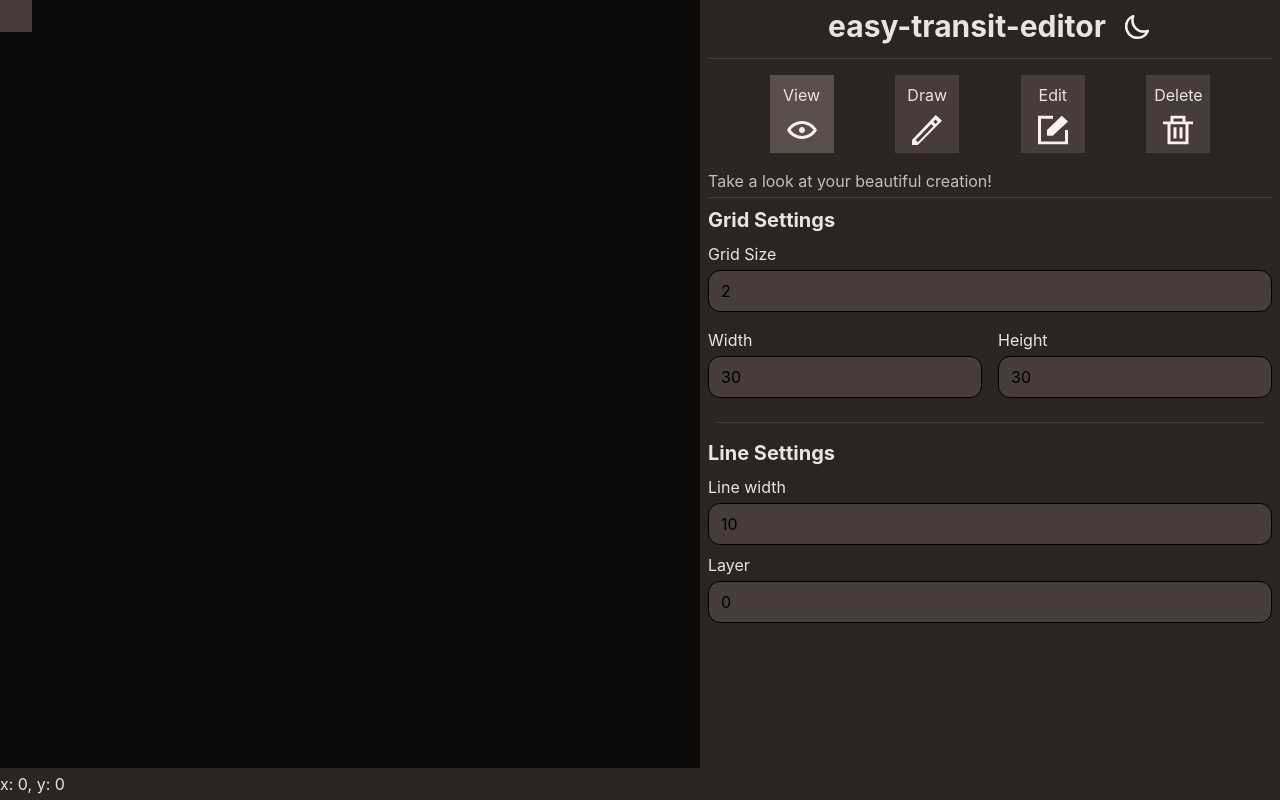
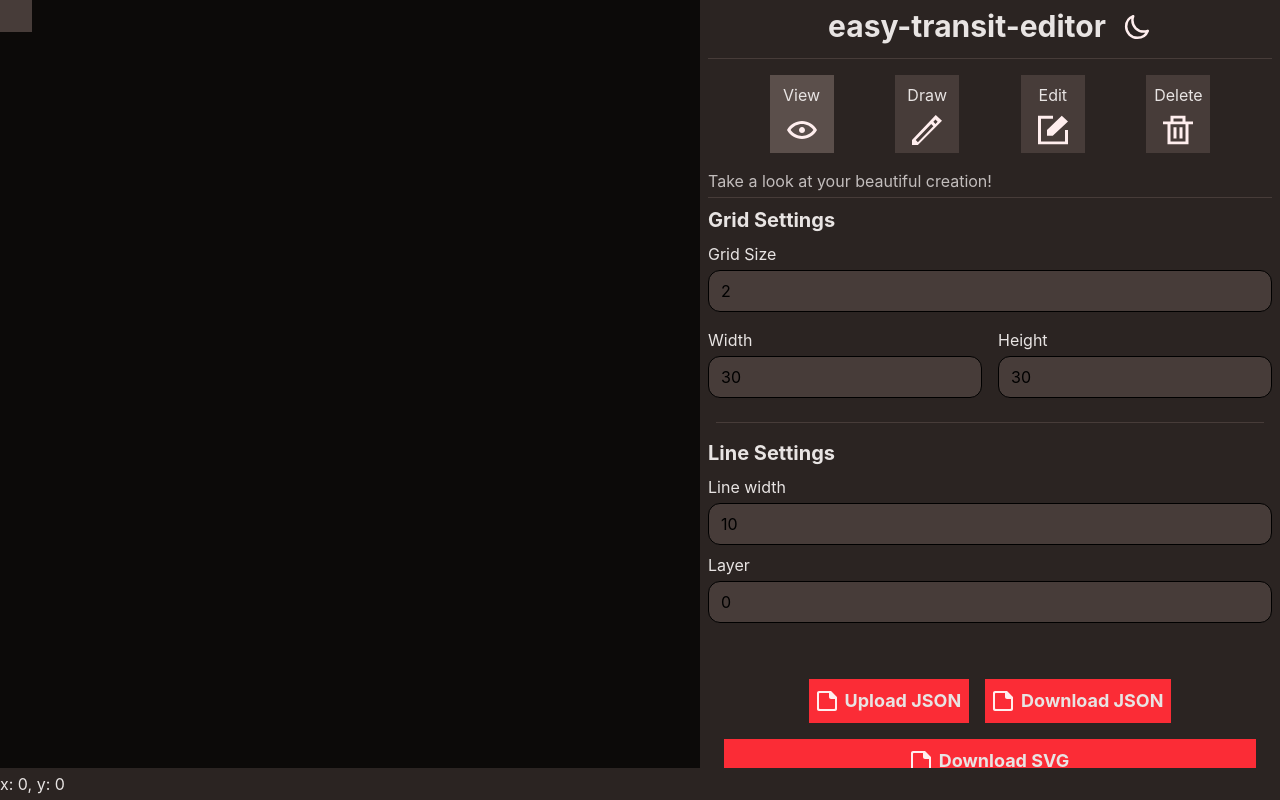
Before and after one commit to Timooosz/easy-transit-editor, a Svelte app: page / in a window 1280 px wide. Built offline with nearby package versions, Linux system fonts and the light colour scheme; some icons are missing.

Commit message:
Importing and exporting

```diff
--- a/package.json
+++ b/package.json
@@ -12,7 +12,7 @@
   "devDependencies": {
     "@sveltejs/vite-plugin-svelte": "^7.1.2",
     "@tsconfig/svelte": "^5.0.8",
-    "@types/node": "^24.12.3",
+    "@types/node": "^24.13.2",
     "svelte": "^5.55.5",
     "svelte-awesome-color-picker": "^4.1.0",
     "svelte-check": "^4.4.8",
--- /dev/null
+++ b/src/components/FileButton.svelte
@@ -0,0 +1,11 @@
+<script lang="ts">
+    import Icon from "../icons/_Icons.svelte";
+    import { getCurrentTheme } from "../lib/themes.svelte";
+
+    const { text, onclick } = $props();
+</script>
+
+<div class="flex flex-row bg-red-500 m-2 p-2 items-center justify-center" onclick={onclick}>
+    <Icon selected="File" size={20} color={getCurrentTheme().svg_icon} />
+    <p class="text-lg font-bold ml-2 {getCurrentTheme().text_default}">{text}</p>
+</div>
--- a/src/components/SideBar.svelte
+++ b/src/components/SideBar.svelte
@@ -4,9 +4,13 @@
 
     import ColorPicker from "svelte-awesome-color-picker"
 
-    import { gridSettings, drawSettings, measurements } from "../shared/shared.svelte";
+    import { gridSettings, drawSettings, measurements, setTransitData, transitSVG } from "../shared/shared.svelte";
     import { getCurrentTheme } from "../lib/themes.svelte";
     import ThemeSelector from "./ThemeSelector.svelte";
+    import FileButton from "./FileButton.svelte";
+    import { downloadJsonData, exportSvgComponent, uploadJsonData } from "../lib/files.svelte";
+    import { transitData } from "../shared/shared.svelte";
+    import type { t_transitData } from "../types/types";
 
     let element: HTMLElement;
     $effect(() => {
@@ -17,7 +21,7 @@
     })
 </script>
 
-<div bind:this={element} class="{getCurrentTheme().bg_main}">
+<div bind:this={element} class="{getCurrentTheme().bg_main} overflow-scroll">
     <div class="flex flex-row justify-center">
         <h2 class="{getCurrentTheme().text_default} text-3xl font-bold m-2">easy-transit-editor</h2>
         <ThemeSelector />
@@ -45,4 +49,17 @@
     <StylizedInput label="Layer" value={drawSettings.layer} onChange={(x: number) => drawSettings.layer = x} />
 
     <ColorPicker bind:hex={drawSettings.color} onInput={(event) => drawSettings.color = event.hex} position="responsive"/>
+
+    <div class="m-4">
+        <div class="flex flex-row justify-center">
+            <FileButton text="Upload JSON" onclick={async ()=>{
+                const data = await uploadJsonData();
+                if (data) setTransitData(data as t_transitData);
+            }} />
+            <FileButton text="Download JSON" onclick={() => downloadJsonData(transitData)} />
+        </div>
+        <FileButton text="Download SVG" onclick={() => {
+            if (transitSVG.svg) exportSvgComponent(transitSVG.svg)
+        }} />
+    </div>
 </div>
--- a/src/components/Transit.svelte
+++ b/src/components/Transit.svelte
@@ -1,5 +1,5 @@
 <script lang="ts">
-    import { position, transitData, action, drawQueue } from "../shared/shared.svelte";
+    import { position, transitData, action, drawQueue, transitSVG } from "../shared/shared.svelte";
     import { lineIntersects, toPixels, halfOpacity } from "../lib/eteMath";
     import type { line } from "../types/types";
     import { getCurrentTheme } from "../lib/themes.svelte";
@@ -46,9 +46,10 @@
             }
         });
     });
+
 </script>
 
-<svg class="absolute inset-0 w-full h-full" style:pointer-events="none">
+<svg class="absolute inset-0 w-full h-full" style:pointer-events="none" bind:this={transitSVG.svg}>
     {#each linesToDraw as line}
         {#if isHalfOpacity(line)}
             <g fill="none" stroke={halfOpacity(line.color)} stroke-width="{line.width}" stroke-linecap="round">
--- /dev/null
+++ b/src/icons/FileIcon.svelte
@@ -0,0 +1,25 @@
+<script lang="ts">
+    import { getCurrentTheme } from "../lib/themes.svelte";
+
+    let { size, color } = $props();
+    let sizePx = $derived(`${size}px`);
+</script>
+
+<!-- Uploaded to: SVG Repo, www.svgrepo.com, Generator: SVG Repo Mixer Tools -->
+<svg width={sizePx} height={sizePx} viewBox="0 0 20 20" version="1.1" xmlns="http://www.w3.org/2000/svg" xmlns:xlink="http://www.w3.org/1999/xlink">
+
+    <title>file [#1699]</title>
+    <desc>Created with Sketch.</desc>
+    <defs>
+
+</defs>
+    <g id="Page-1" stroke="none" stroke-width="1" fill="none" fill-rule="evenodd">
+        <g id="Dribbble-Light-Preview" transform="translate(-140.000000, -1519.000000)" fill={color}>
+            <g id="icons" transform="translate(56.000000, 160.000000)">
+                <path d="M102,1376.0005 C102,1376.5525 101.552,1377.0005 101,1377.0005 L87,1377.0005 C86.448,1377.0005 86,1376.5525 86,1376.0005 L86,1362.0005 C86,1361.4485 86.448,1361.0005 87,1361.0005 L96,1361.0005 L96,1365.0005 C96,1366.1045 96.895,1367.0005 98,1367.0005 L102,1367.0005 L102,1376.0005 Z M103.707,1364.7075 L98.293,1359.2935 C98.105,1359.1055 97.851,1359.0005 97.586,1359.0005 L86,1359.0005 C84.895,1359.0005 84,1359.8955 84,1361.0005 L84,1377.0005 C84,1378.1045 84.895,1379.0005 86,1379.0005 L102,1379.0005 C103.105,1379.0005 104,1378.1045 104,1377.0005 L104,1365.4145 C104,1365.1495 103.895,1364.8955 103.707,1364.7075 L103.707,1364.7075 Z" id="file-[#1699]">
+
+</path>
+            </g>
+        </g>
+    </g>
+</svg>
--- a/src/icons/_Icons.svelte
+++ b/src/icons/_Icons.svelte
@@ -5,6 +5,7 @@
     import ViewIcon from "../icons/ViewIcon.svelte";
     import SunIcon from "./SunIcon.svelte";
     import MoonIcon from "./MoonIcon.svelte";
+    import FileIcon from "./FileIcon.svelte";
 
     let { selected, size, color } = $props();
 
@@ -14,7 +15,8 @@
         "Edit": EditIcon,
         "View": ViewIcon,
         "Sun": SunIcon,
-        "Moon": MoonIcon
+        "Moon": MoonIcon,
+        "File": FileIcon
     };
 
     const Component = $derived(iconMap[selected]);
--- /dev/null
+++ b/src/lib/files.svelte.ts
@@ -0,0 +1,70 @@
+import type { t_transitData } from "../types/types";
+import { getCurrentTheme } from "./themes.svelte";
+
+export const downloadJsonData = (transitData: t_transitData) => {
+  const jsonString = JSON.stringify(transitData);
+  const blob = new Blob([jsonString], { type: 'application/json' });
+  const url = URL.createObjectURL(blob);
+  const link = document.createElement('a');
+  link.href = url;
+  link.download = 'map.json';
+  link.click();
+  URL.revokeObjectURL(url);
+}
+
+export const exportSvgComponent = (svgElement: SVGElement) => {
+  const clonedSvg = svgElement.cloneNode(true) as SVGElement;
+
+  const bg = document.createElementNS("http://www.w3.org/2000/svg", "rect");
+  bg.setAttribute("x", "0");
+  bg.setAttribute("y", "0");
+  bg.setAttribute("width", "100%");
+  bg.setAttribute("height", "100%");
+  bg.setAttribute("fill", `${getCurrentTheme().download_bg}`);
+  clonedSvg.prepend(bg);
+
+  const rect = svgElement.getBoundingClientRect();
+  clonedSvg.setAttribute('viewBox', `0 0 ${rect.width} ${rect.height}`);
+  clonedSvg.setAttribute('width', String(rect.width));
+  clonedSvg.setAttribute('height', String(rect.height));
+
+  clonedSvg.style.pointerEvents = 'auto';
+
+  const svgString = new XMLSerializer().serializeToString(clonedSvg);
+  const blob = new Blob([svgString], { type: 'image/svg+xml' });
+  const url = URL.createObjectURL(blob);
+  const link = document.createElement('a');
+  link.href = url;
+  link.download = 'map.svg';
+  link.click();
+  URL.revokeObjectURL(url);
+}
+
+export const uploadJsonData = async () => {
+  return new Promise((resolve) => {
+    const input = document.createElement("input");
+    input.type = "file";
+    input.accept = "accept";
+
+    input.onchange = (e) => {
+      const file = (e.target as HTMLInputElement).files?.[0];
+      if (!file) {
+        resolve(null);
+        return;
+      }
+
+      const fileReader = new FileReader();
+      fileReader.onload = (event) => {
+        try {
+          const data = JSON.parse(event.target?.result as string);
+          resolve(data);
+        } catch (error) {
+          resolve(null); // Mehr implementieren später
+        }
+      };
+      fileReader.readAsText(file);
+    };
+
+    input.click();
+  });
+}
--- a/src/lib/themes.svelte.ts
+++ b/src/lib/themes.svelte.ts
@@ -12,7 +12,8 @@ const themes = {
         svg_icon_transit: "#000000",
         svg_text_transit: "black",
         grid_border: "border-taupe-200",
-        seperator: "text-taupe-300"
+        seperator: "text-taupe-300",
+        download_bg: "#ffffff"
     },
     dark: {
         bg_main: "bg-taupe-800",
@@ -27,7 +28,8 @@ const themes = {
         svg_icon_transit: "#ffffff",
         svg_text_transit: "white",
         grid_border: "border-taupe-900",
-        seperator: "text-taupe-700"
+        seperator: "text-taupe-700",
+        download_bg: "#000000"
     }
 }
 
--- a/src/shared/shared.svelte.ts
+++ b/src/shared/shared.svelte.ts
@@ -106,3 +106,11 @@ export const transitData: t_transitData = $state({
     textFields: [],
     previewLine: null
 })
+
+export const setTransitData = (data: t_transitData) => {
+    transitData.lines = data.lines;
+    transitData.stations = data.stations;
+    transitData.textFields = data.textFields;
+}
+
+export const transitSVG = $state<{svg: SVGElement | null}>({svg: null});
```
Also changed, not shown: 1 other file (tests, documents, lock files or other folders).
